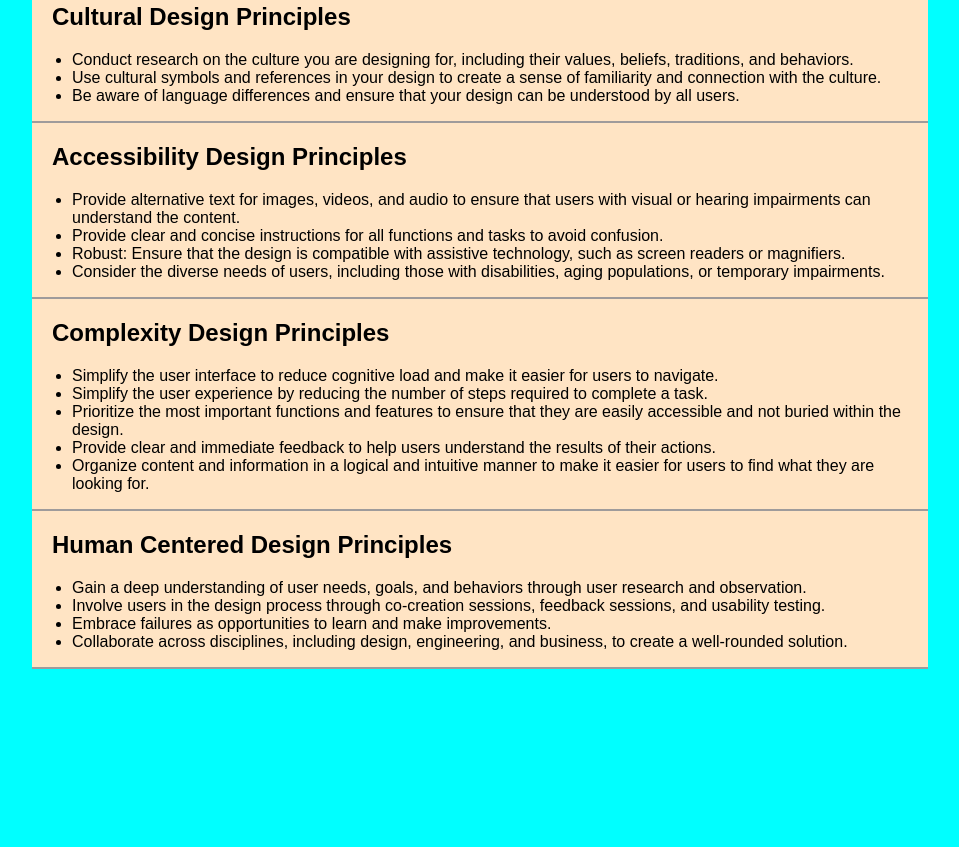
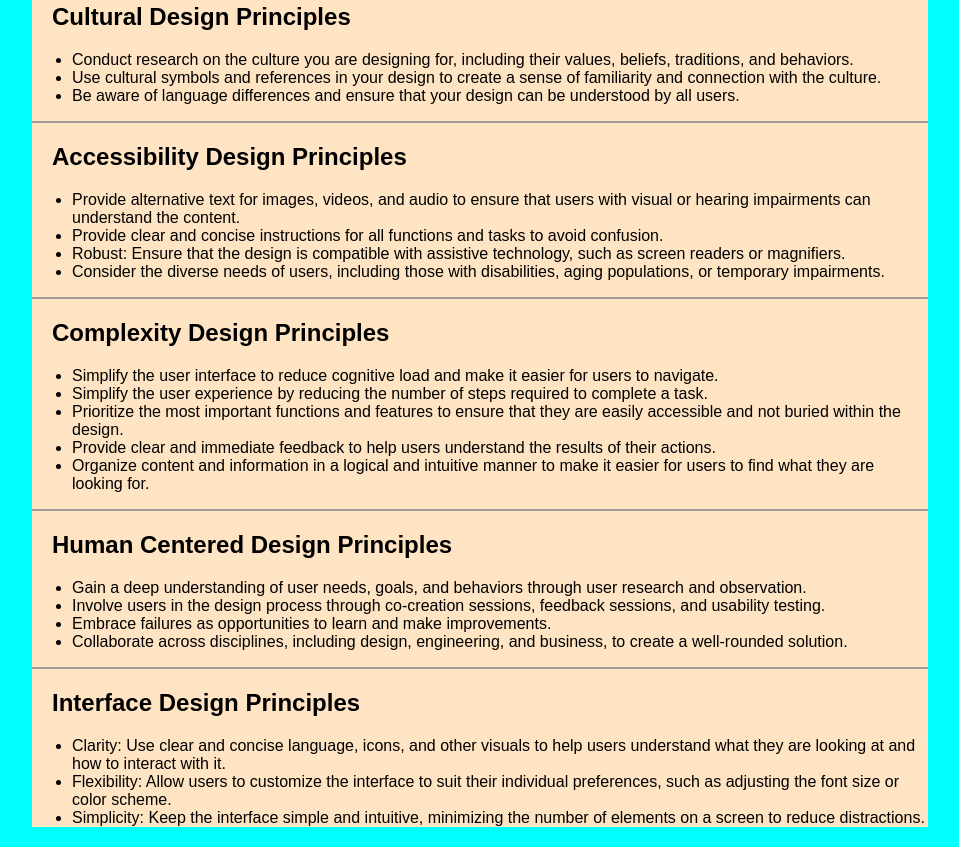
Before and after one commit to ahmedzacki/SD330, a plain HTML site: page Design-Principles/principles.html in a window 1280 px wide. Shown: the part 854-1701 px from the top of the page, without its empty margins (160-1119 px from the left). Before the commit the page ends 1543 px from the top, so only its background shows below. Drawn offline with Linux system fonts and the light colour scheme.

Commit message:
Update principles.html

```diff
--- a/Design-Principles/principles.html
+++ b/Design-Principles/principles.html
@@ -79,6 +79,14 @@
           <li>Collaborate across disciplines, including design, engineering, and business, to create a well-rounded solution.</li>
         </ul>
       </div>
+      <div class="interface-principles">
+        <h2>Interface Design Principles</h2>
+        <ul>
+          <li>Clarity: Use clear and concise language, icons, and other visuals to help users understand what they are looking at and how to interact with it.</li>
+          <li>Flexibility: Allow users to customize the interface to suit their individual preferences, such as adjusting the font size or color scheme.</li>
+          <li>Simplicity: Keep the interface simple and intuitive, minimizing the number of elements on a screen to reduce distractions.</li>
+        </ul>
+      </div>
     </div>
   </body>
 </html>
```
